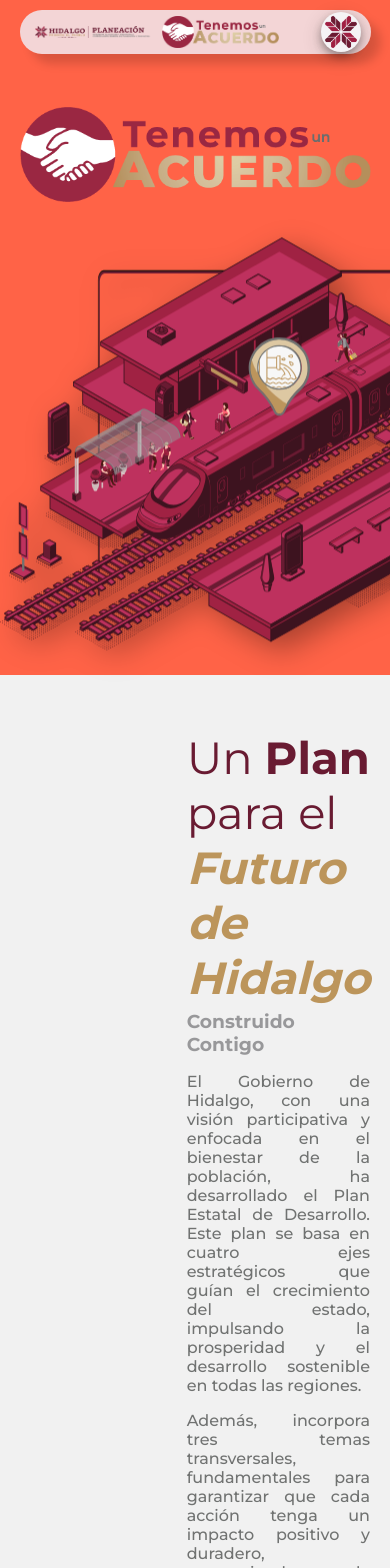
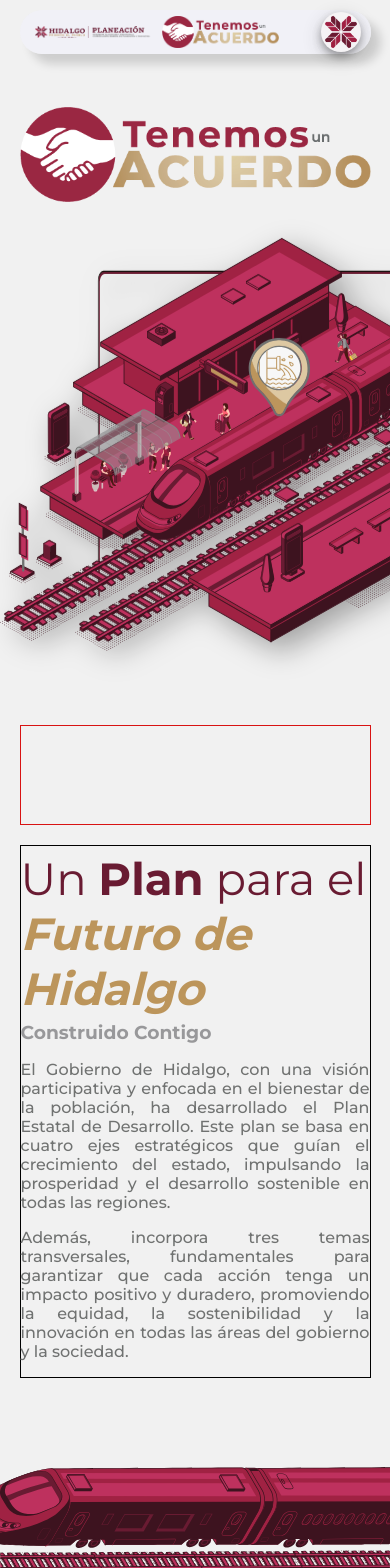
Before and after one commit to gomez50057/Tenemos-un-Acuerdo, a Next.js app: page / in a window 390 px wide. Shown: the top 1568 px of the page. Built offline with nearby package versions, Linux system fonts and the light colour scheme.

Commit message:
aboutTxt

```diff
--- a/src/styles/About.module.css
+++ b/src/styles/About.module.css
@@ -41,6 +41,34 @@
   position: relative;
 }
 
+/* Tamaño para 'lg' */
+@media (max-width: 768px) {
+  .aboutContainer {
+    display: flex;
+    align-items: center;
+    flex-direction: column;
+    width: 100vw;
+    height: auto;
+    padding: 50px 20px;
+    gap: 20px;
+  }
+
+  .logoAcuerdo,
+  .aboutTxt {
+    width: 90vw;
+  }
+
+  .logoAcuerdo {
+    height: 100px;
+    border: 1px solid rgb(216, 19, 19);
+  }
+
+  .aboutTxt {
+    height: auto;
+    border: 1px solid black;
+  }
+
+}
 
 /* Tamaño para 'md' */
 /* @media (min-width: 576px) {
--- a/src/styles/Portada.module.css
+++ b/src/styles/Portada.module.css
@@ -78,7 +78,6 @@
 @media (max-width: 768px) {
 
   .contentHeader {
-    background-color: tomato;
     display: flex;
     justify-content: space-around;
     flex-direction: column;
```
